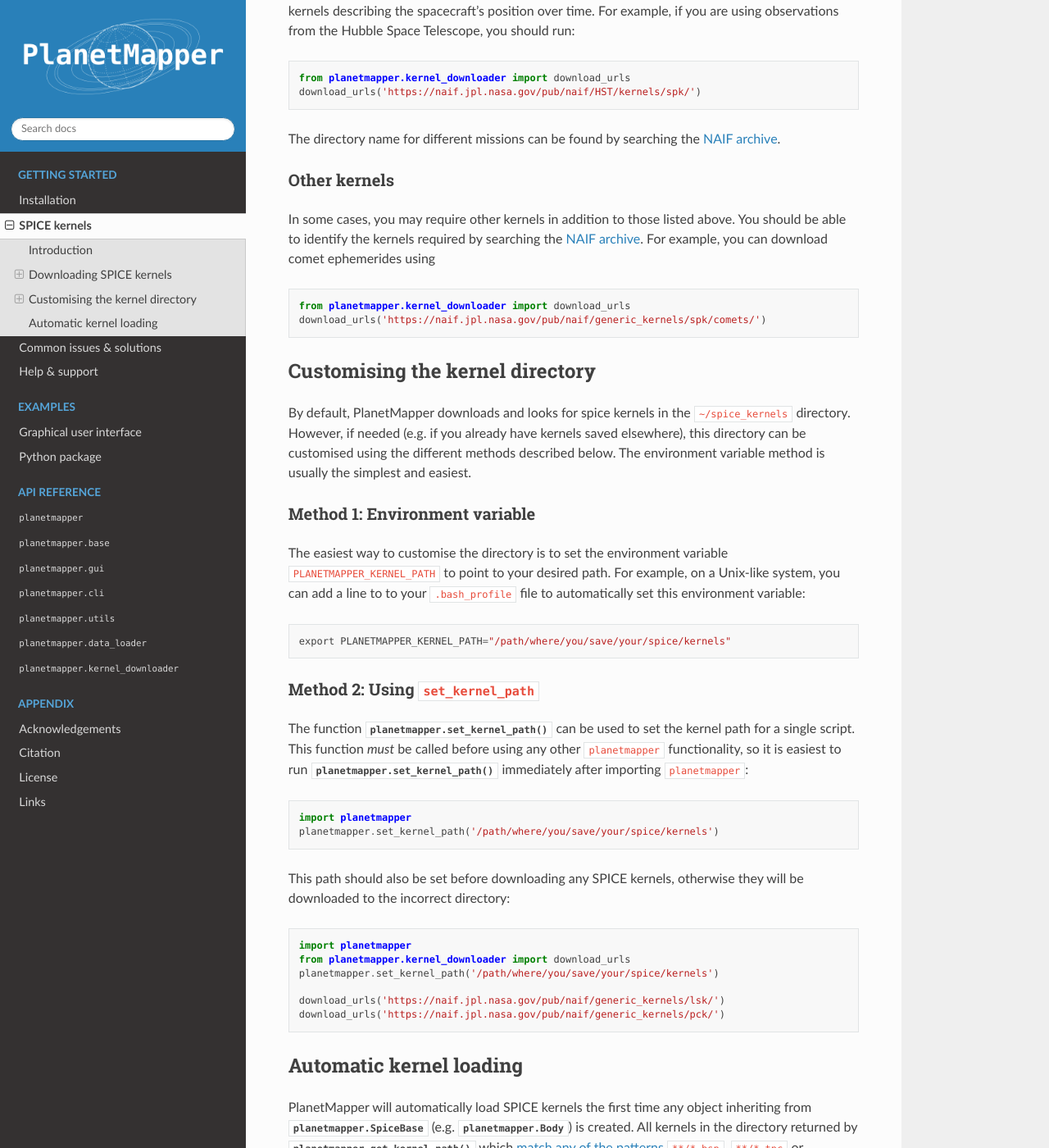
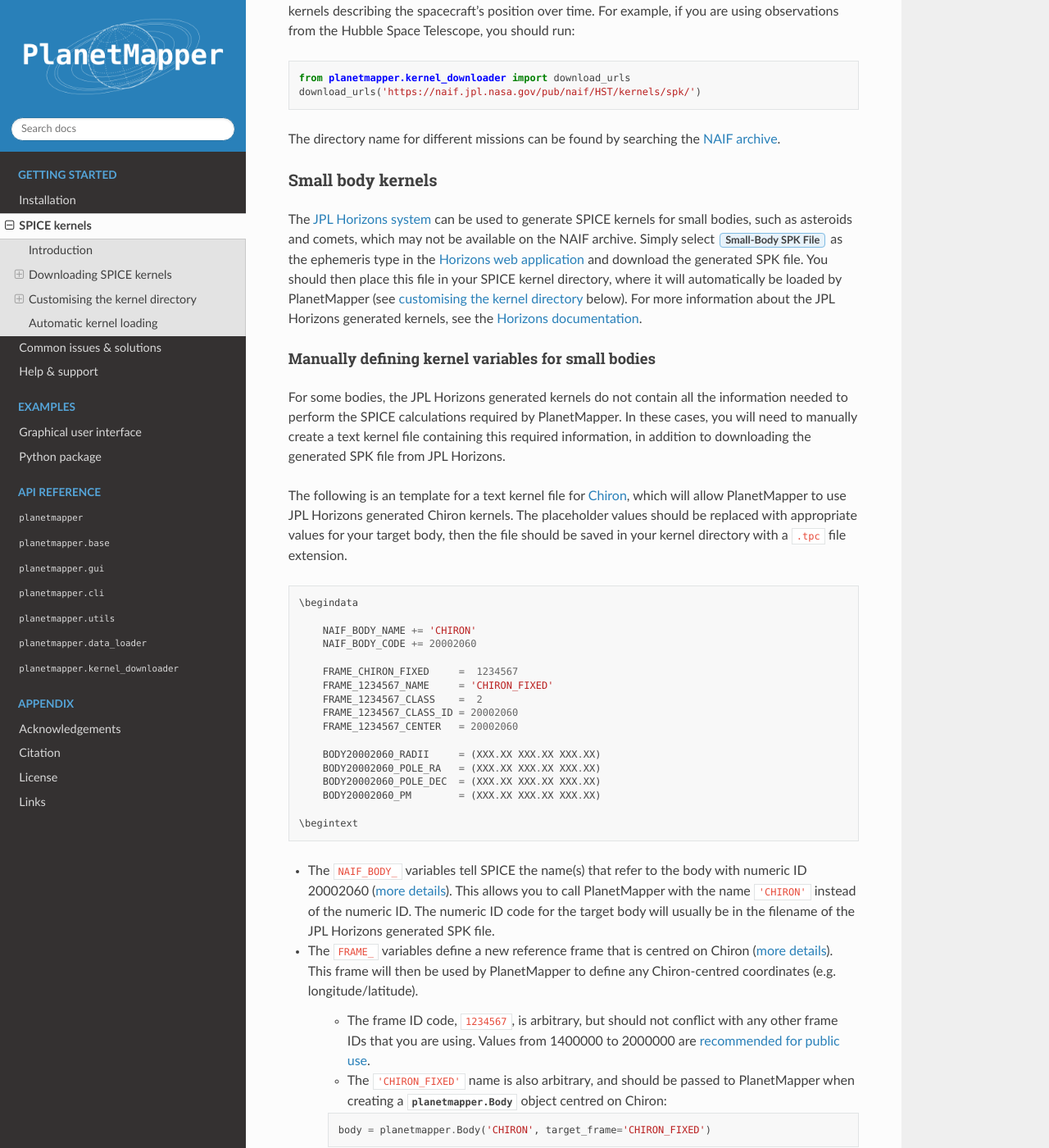
Before and after one commit to ortk95/planetmapper, a Sphinx documentation site: the page built from docs/spice_kernels.rst, in a window 1280 px wide and 1400 px high, scrolled down 2927 px. Shown: the whole window at 82% size. Built offline with Sphinx 7.4.7 and the Read the Docs theme 2.0.0, drawn with Linux system fonts in a browser that asks for light colours; the version number could not be read and is left out; some of the changed text lies outside the part shown.

Commit message:
Document small body kernels

```diff
--- a/docs/spice_kernels.rst
+++ b/docs/spice_kernels.rst
@@ -94,13 +94,60 @@ If you are using observations from a spacecraft, you will also need to download
 
 The directory name for different missions can be found by searching the `NAIF archive <https://naif.jpl.nasa.gov/pub/naif/>`_.
 
+
+Small body kernels
+------------------
+The `JPL Horizons system <https://ssd.jpl.nasa.gov/horizons>`_ can be used to generate SPICE kernels for small bodies, such as asteroids and comets, which may not be available on the NAIF archive. Simply select :guilabel:`Small-Body SPK File` as the ephemeris type in the `Horizons web application <https://ssd.jpl.nasa.gov/horizons/app.html>`_ and download the generated SPK file. You should then place this file in your SPICE kernel directory, where it will automatically be loaded by PlanetMapper (see :ref:`customising the kernel directory<kernel directory>` below). For more information about the JPL Horizons generated kernels, see the `Horizons documentation <https://ssd.jpl.nasa.gov/horizons/manual.html#spk>`_.
+
+Manually defining kernel variables for small bodies
+^^^^^^^^^^^^^^^^^^^^^^^^^^^^^^^^^^^^^^^^^^^^^^^^^^^
+For some bodies, the JPL Horizons generated kernels do not contain all the information needed to perform the SPICE calculations required by PlanetMapper. In these cases, you will need to manually create a text kernel file containing this required information, in addition to downloading the generated SPK file from JPL Horizons.
+
+The following is an template for a text kernel file for `Chiron <https://en.wikipedia.org/wiki/2060_Chiron>`_, which will allow PlanetMapper to use JPL Horizons generated Chiron kernels. The placeholder values should be replaced with appropriate values for your target body, then the file should be saved in your kernel directory with a `.tpc` file extension.
+::
+
+    \begindata
+
+        NAIF_BODY_NAME += 'CHIRON'
+        NAIF_BODY_CODE += 20002060
+
+        FRAME_CHIRON_FIXED     =  1234567
+        FRAME_1234567_NAME     = 'CHIRON_FIXED'
+        FRAME_1234567_CLASS    =  2
+        FRAME_1234567_CLASS_ID = 20002060
+        FRAME_1234567_CENTER   = 20002060
+
+        BODY20002060_RADII     = (XXX.XX XXX.XX XXX.XX)
+        BODY20002060_POLE_RA   = (XXX.XX XXX.XX XXX.XX)
+        BODY20002060_POLE_DEC  = (XXX.XX XXX.XX XXX.XX)
+        BODY20002060_PM        = (XXX.XX XXX.XX XXX.XX)
+
+    \begintext
+
+- The `NAIF_BODY_` variables tell SPICE the name(s) that refer to the body with numeric ID 20002060 (`more details <https://naif.jpl.nasa.gov/pub/naif/toolkit_docs/C/cspice/bodc2n_c.html#Files>`__). This allows you to call PlanetMapper with the name `'CHIRON'` instead of the numeric ID. The numeric ID code for the target body will usually be in the filename of the JPL Horizons generated SPK file.
+- The `FRAME_` variables define a new reference frame that is centred on Chiron (`more details <https://naif.jpl.nasa.gov/pub/naif/toolkit_docs/C/req/frames.html>`__). This frame will then be used by PlanetMapper to define any Chiron-centred coordinates (e.g. longitude/latitude).
+
+    - The frame ID code, `1234567`, is arbitrary, but should not conflict with any other frame IDs that you are using. Values from 1400000 to 2000000 are `recommended for public use <https://naif.jpl.nasa.gov/pub/naif/toolkit_docs/C/req/frames.html#Selecting%20a%20Frame%20ID>`__.
+    - The `'CHIRON_FIXED'` name is also arbitrary, and should be passed to PlanetMapper when creating a :class:`planetmapper.Body` object centred on Chiron:
+
+    ::
+
+        body = planetmapper.Body('CHIRON', target_frame='CHIRON_FIXED')
+
+- The `BODY20002060_` variables are used to define the properties and orientation of Chiron itself. The `XXX.XX` values here are placeholders, and should be replaced with appropriate values to define the size, orientation and rotation of Chiron. See the `SPICE documentation <https://naif.jpl.nasa.gov/pub/naif/toolkit_docs/C/req/pck.html#Text%20PCK%20Contents>`__ for more details on these parameters.
+
+
 Other kernels
 -------------
-In some cases, you may require other kernels in addition to those listed above. You should be able to identify the kernels required by searching the `NAIF archive <https://naif.jpl.nasa.gov/pub/naif/>`_. For example, you can download comet ephemerides using ::
+In some cases, you may require other kernels in addition to those listed above. You should be able to identify the kernels required by searching the `NAIF archive <https://naif.jpl.nasa.gov/pub/naif/>`_. For example, you can download some comet ephemerides using ::
 
     from planetmapper.kernel_downloader import download_urls
     download_urls('https://naif.jpl.nasa.gov/pub/naif/generic_kernels/spk/comets/')
 
+The `NAIF useful links page <https://naif.jpl.nasa.gov/naif/links.html>`_ may also be useful for finding other information and sources of kernels.
+
+
+----
 
 .. _kernel directory:
 
```
